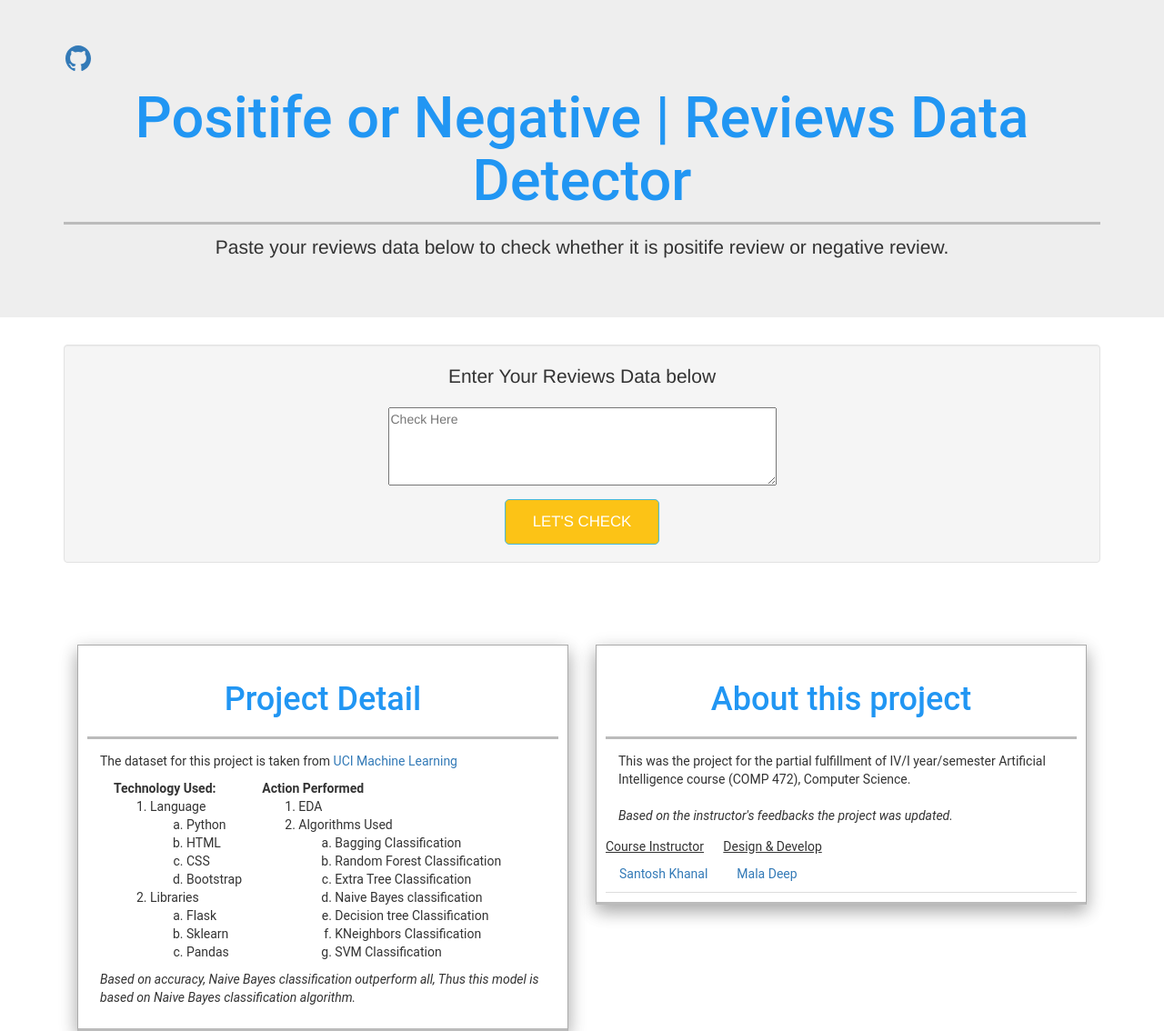
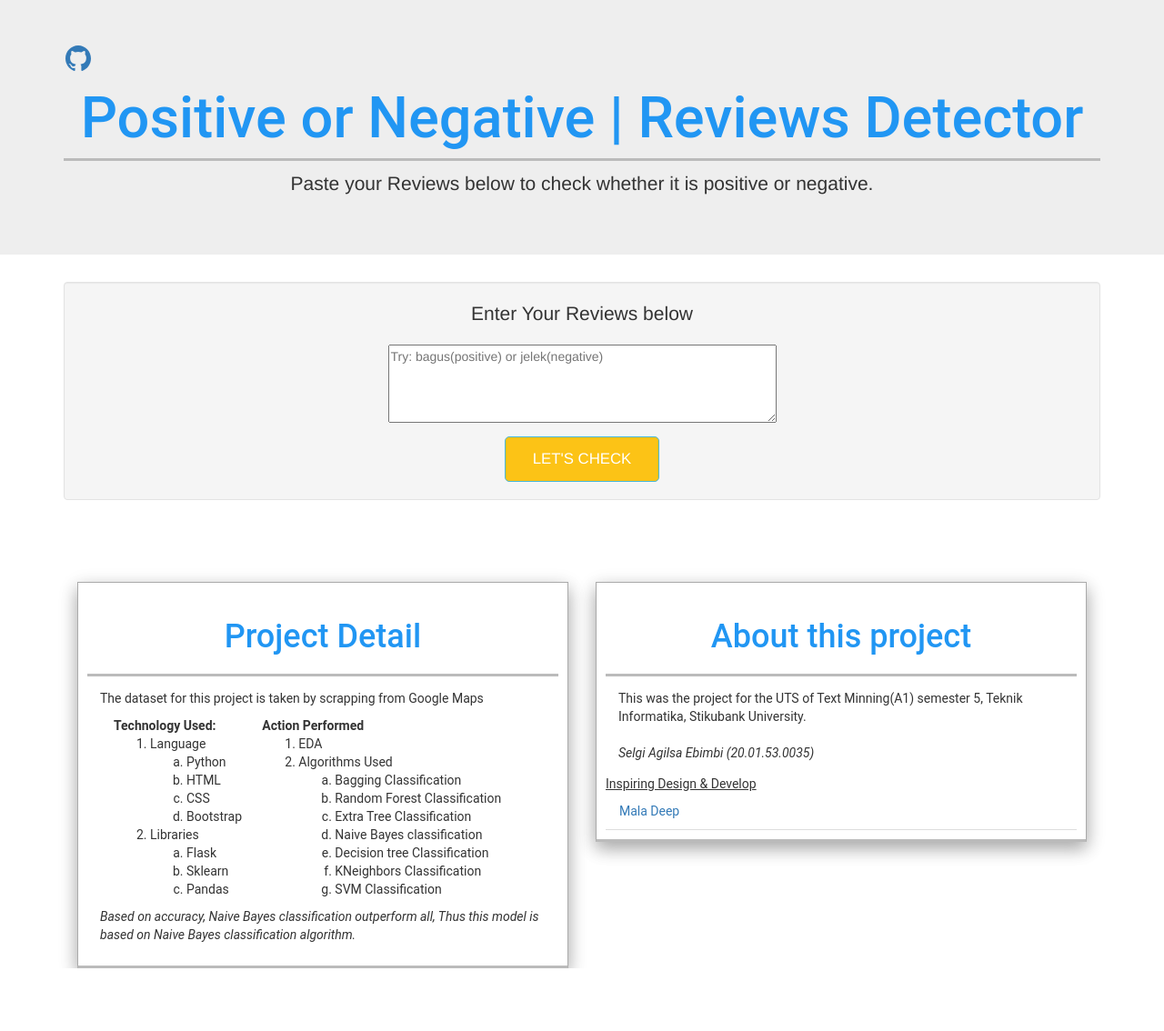
Before and after one commit to robbieadam/sentiment-analysis, a Flask app: page / in a window 1280 px wide. Shown: the whole page at 91% size. After the commit the page ends 1065 px from the top, so only its background shows below. Run offline with Flask 2, Linux system fonts and the light colour scheme; some libraries are stand-ins or nearby versions.

Commit message:
Add files via upload

```diff
--- a/templates/home.html
+++ b/templates/home.html
@@ -1,12 +1,12 @@
 <!DOCTYPE html>
 <html>
 <head>
-	<title>Positife or Negative | Reviews Data Detector</title>
+	<title>Review Positive | Negative</title>
 	<!-- <link rel="stylesheet" type="text/css" href="../static/css/styles.css"> -->
 	<meta charset="UTF-8">
     <meta name="viewport" content="width=device-width, initial-scale=1.0">
-    <meta name="keywords" content="Let's Check The Reviews Data">
-    <meta name="description" content="Positife or Negative | Reviews Data Detector">
+    <meta name="keywords" content="Review Filter  Positive  Negative">
+    <meta name="description" content="Positive or Negative Reviews Filter">
 
     <link rel="icon" type="image/png" href="" />
 
@@ -77,10 +77,10 @@
 
 <div class="jumbotron jumbotron-fluid p-y-3">
       <div class="container text-xs-center text-white">
-        <a href="https://github.com/maladeep/sms-spam-ham-detector" target="_blank" title="View code at Github"> <ion-icon name="logo-github" size="large"></ion-icon></a>
+        <a href="https://github.com/SelgiAgilsa/uts-textminning" target="_blank" title="View code at Github"> <ion-icon name="logo-github" size="large"></ion-icon></a>
 
-        <h1 class="display-1 card-header" align="center" style="color:#2196F3;">Positife or Negative | Reviews Data Detector </h1>
-        <p class="lead" align="center"> Paste your reviews data below to check whether it is positife review or negative review.  </p>
+        <h1 class="display-1 card-header" align="center" style="color:#2196F3;">Positive or Negative | Reviews Detector  </h1>
+        <p class="lead" align="center"> Paste your Reviews below to check whether it is positive or negative.  </p>
 
       </div>
     </div>
@@ -95,9 +95,9 @@
 	<div class="container">
 <div class="well">
 		<form action="{{ url_for('predict')}}" method="POST" align="center">
-		<p class="lead">Enter Your Reviews Data below</p>
+		<p class="lead">Enter Your Reviews below</p>
 
-		<textarea name="message" rows="4" cols="50" placeholder="Check Here" required="required"></textarea>
+		<textarea name="message" rows="4" cols="50" placeholder="Try: bagus(positive) or jelek(negative)" required="required"></textarea>
 		<br/>
 
 		<input type="submit" class="btn-info btn" value="Let's Check" >
@@ -118,7 +118,7 @@
                         </div>
                         <div class="card-body">
                         <p class="card-p">
-                                The dataset for this project is taken from  <a href="https://archive.ics.uci.edu/ml/datasets/sms+spam+collection" target="_blank">UCI Machine Learning</a>
+                                The dataset for this project is taken by scrapping from Google Maps</a>
 
 <div class="col-md-4">
   <b>Technology Used:  </b>
@@ -189,19 +189,18 @@
                        	</div>
                        	<div class="card-body">
                      	  <p class="card-p">
-                                This was the  project for the  partial fulfillment of IV/I year/semester Artificial Intelligence course (COMP 472), Computer Science.
+                                This was the  project for the UTS of Text Minning(A1) semester 5, Teknik Informatika, Stikubank University.
 <br>
 <br>
-                                    <i>Based on the instructor's feedbacks the project was updated.</i>
+                                    <i>Selgi Agilsa Ebimbi (20.01.53.0035)</i>
 
                             </p>
                      	</div>
 
                      	<nav class="nav-tabs">
                      		<ul class="nav nav-pills center">
-                                <li class="card-action"><u>Course Instructor</u> <a href="#">Santosh Khanal</a></li>
 
-                                  <li class="card-action"><u> Design & Develop </u> <a href="https://github.com/maladeep" target="_blank"> Mala Deep</a> </li>
+                                  <li class="card-action"><u> Inspiring Design & Develop </u> <a href="https://github.com/maladeep" target="_blank"> Mala Deep</a> </li>
 
                             </ul>
 
```
Also changed, not shown: templates/result.html (+15 -18 lines), images/Agentprogram.png (added), images/Reviews_detector.gif (added), images/Web_screen.jpg (added), images/agent.png (added), 4 other files.
